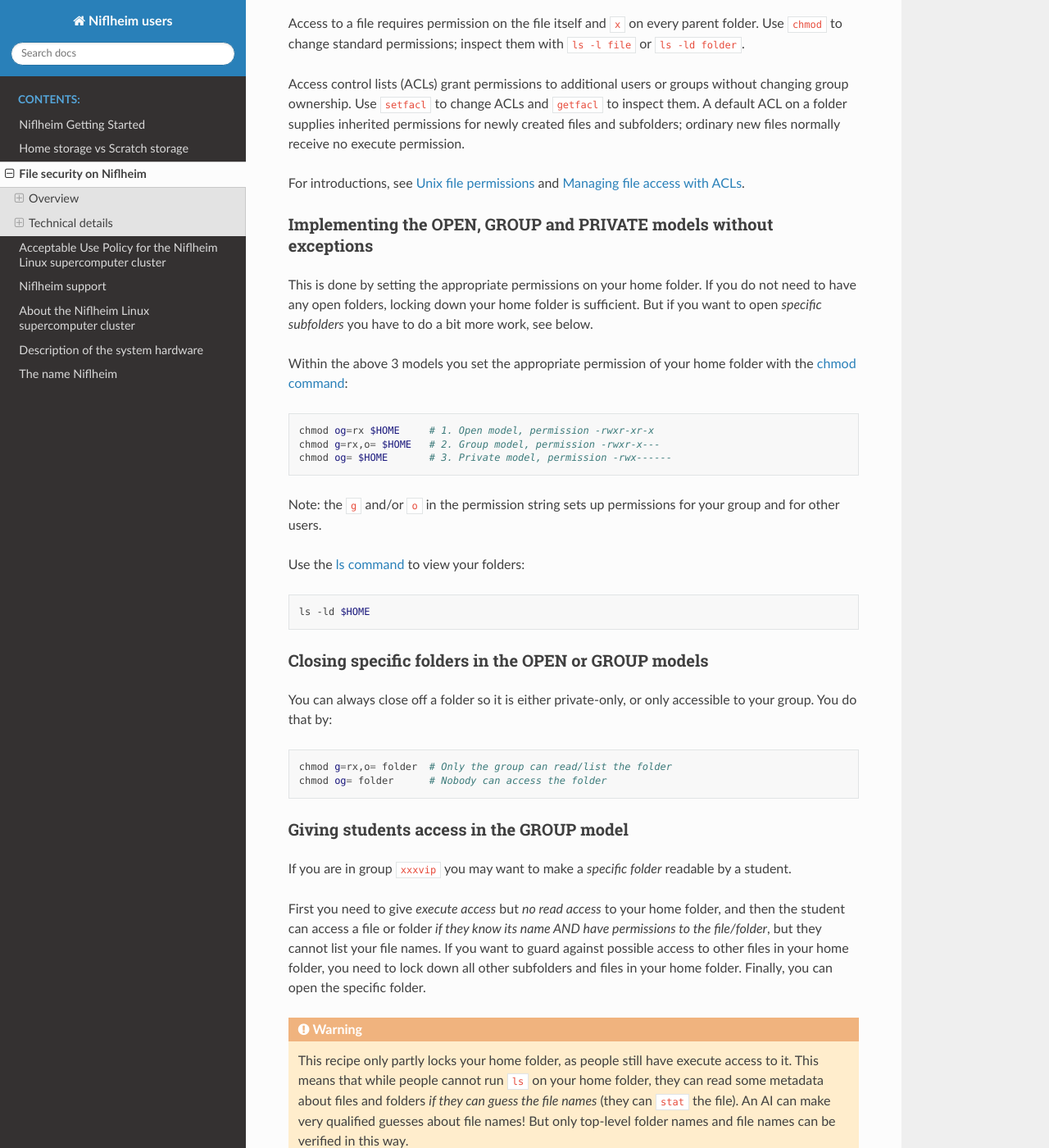
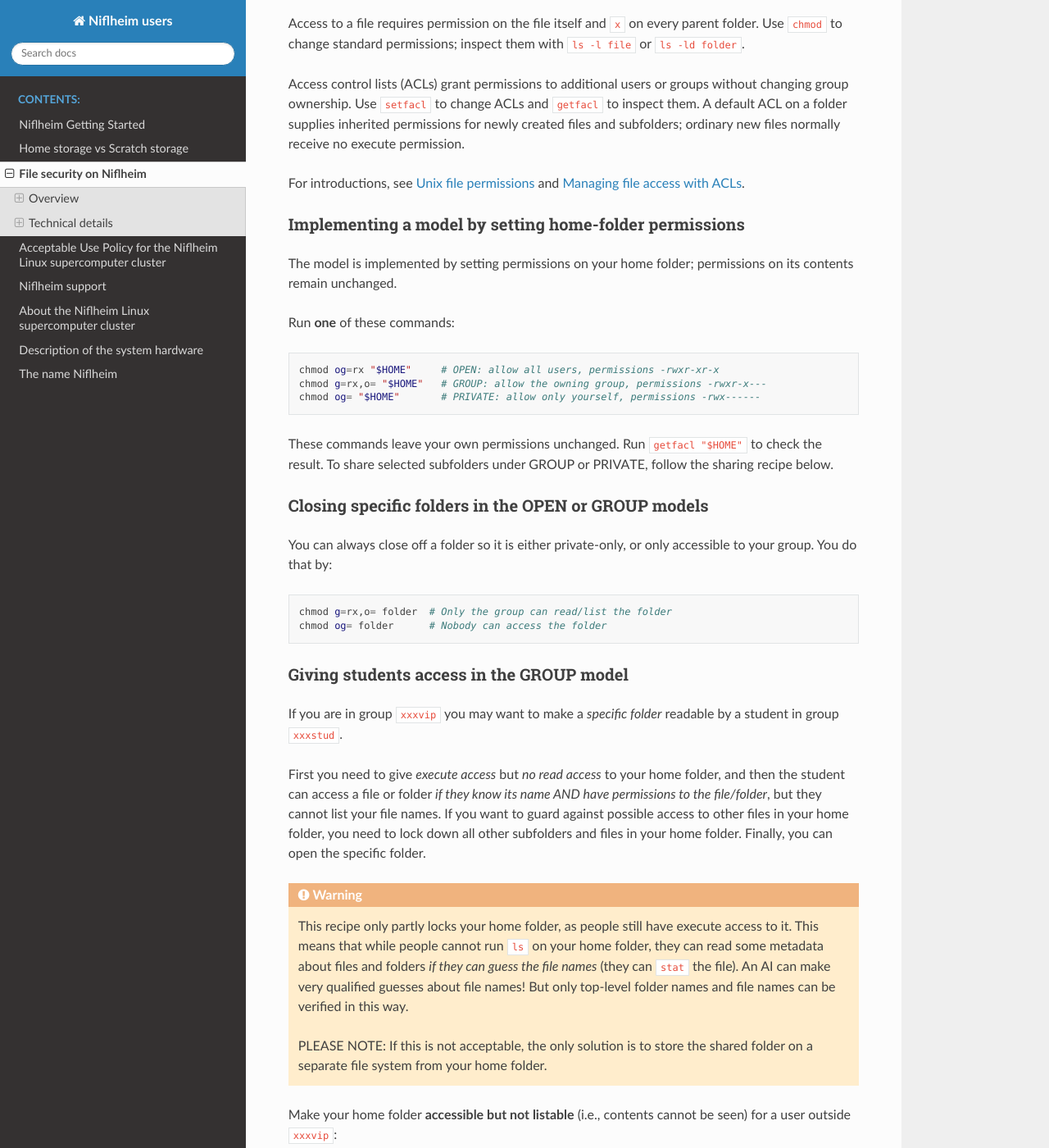
Before and after one commit to OleHolmNielsen/Niflheim_users, a Sphinx documentation site: the page built from docs/File_security_on_Niflheim.rst, in a window 1280 px wide and 1400 px high, scrolled down 1487 px. Shown: the whole window at 82% size. Built offline with Sphinx 7.4.7 and the Read the Docs theme 3.1.0, drawn with Linux system fonts in a browser that asks for light colours.

Commit message:
rewrote how to implement

```diff
--- a/docs/File_security_on_Niflheim.rst
+++ b/docs/File_security_on_Niflheim.rst
@@ -97,31 +97,21 @@
 .. _setfacl: https://man7.org/linux/man-pages/man1/setfacl.1.html
 .. _getfacl: https://man7.org/linux/man-pages/man1/getfacl.1.html
 
-Implementing the OPEN, GROUP and PRIVATE models without exceptions
--------------------------------------------------------------------
+Implementing a model by setting home-folder permissions
+-------------------------------------------------------
 
-This is done by setting the appropriate permissions on your home folder.
-If you do not need to have any open folders, locking down your home folder is sufficient.
-But if you want to open `specific subfolders` you have to do a bit more work, see below.
+The model is implemented by setting permissions on your home folder; permissions on its contents remain unchanged.
 
-Within the above 3 models you set the appropriate permission of your home folder with the `chmod command`_:
+Run **one** of these commands:
 
 .. code-block:: bash
 
-   chmod og=rx $HOME     # 1. Open model, permission -rwxr-xr-x
-   chmod g=rx,o= $HOME   # 2. Group model, permission -rwxr-x---
-   chmod og= $HOME       # 3. Private model, permission -rwx------
+   chmod og=rx "$HOME"     # OPEN: allow all users, permissions -rwxr-xr-x
+   chmod g=rx,o= "$HOME"   # GROUP: allow the owning group, permissions -rwxr-x---
+   chmod og= "$HOME"       # PRIVATE: allow only yourself, permissions -rwx------
 
-Note: the ``g`` and/or ``o`` in the permission string sets up permissions for your group and for other users.
-
-Use the `ls command`_ to view your folders:
-
-.. code-block:: bash
-
-   ls -ld $HOME
-
-.. _chmod command: https://en.wikipedia.org/wiki/Chmod
-.. _ls command: https://en.wikipedia.org/wiki/Ls
+These commands leave your own permissions unchanged. Run ``getfacl "$HOME"`` to check the result.
+To share selected subfolders under GROUP or PRIVATE, follow the sharing recipe below.
 
 Closing specific folders in the OPEN or GROUP models
 ----------------------------------------------------
@@ -137,7 +127,7 @@
 Giving students access in the GROUP model
 -----------------------------------------
 
-If you are in group ``xxxvip`` you may want to make a `specific folder` readable by a student.
+If you are in group ``xxxvip`` you may want to make a `specific folder` readable by a student in group ``xxxstud``.
 
 First you need to give `execute access` but `no read access` to your home folder,
 and then the student can access a file or folder *if they know its name AND have permissions to the file/folder*,
```
